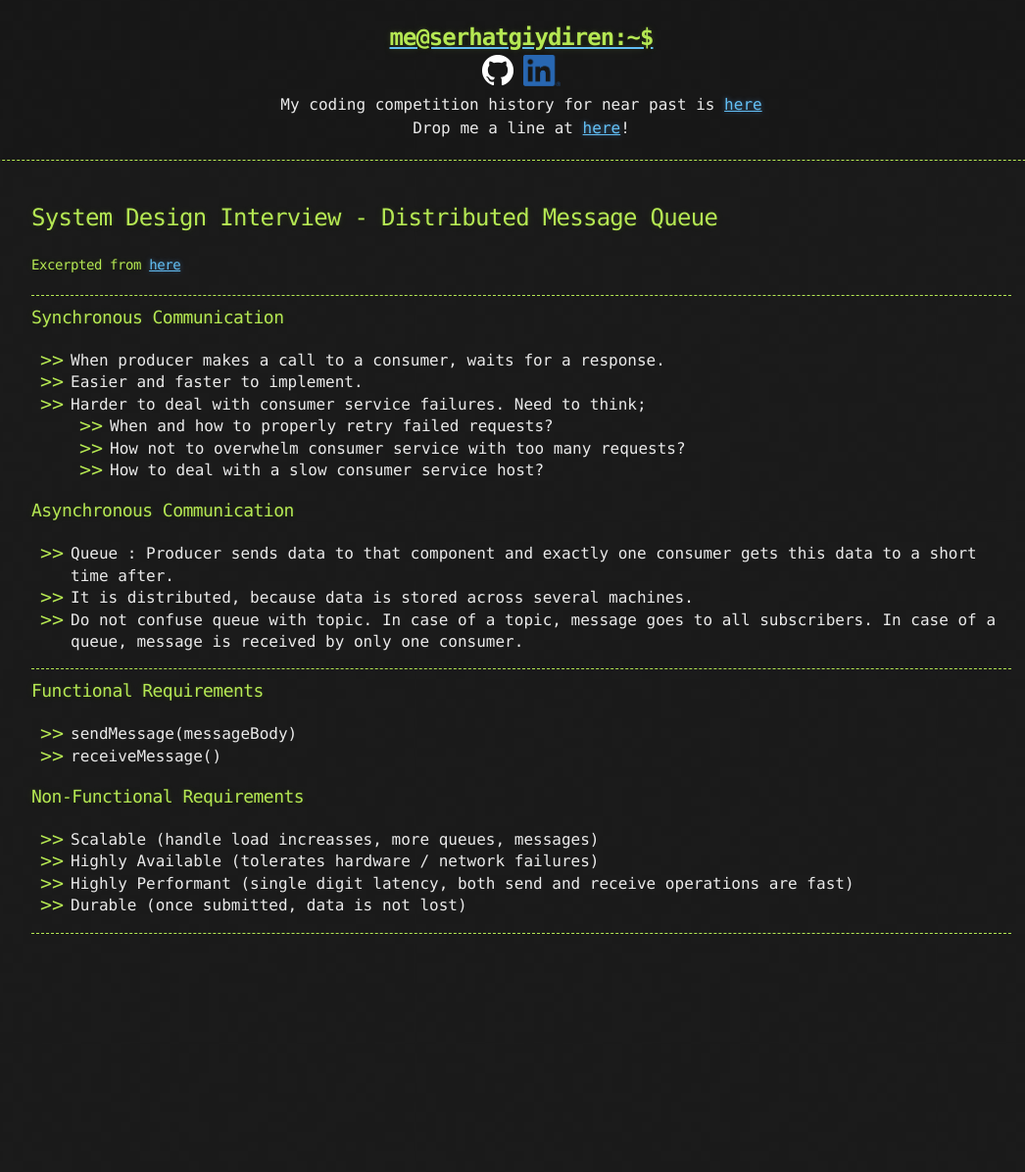
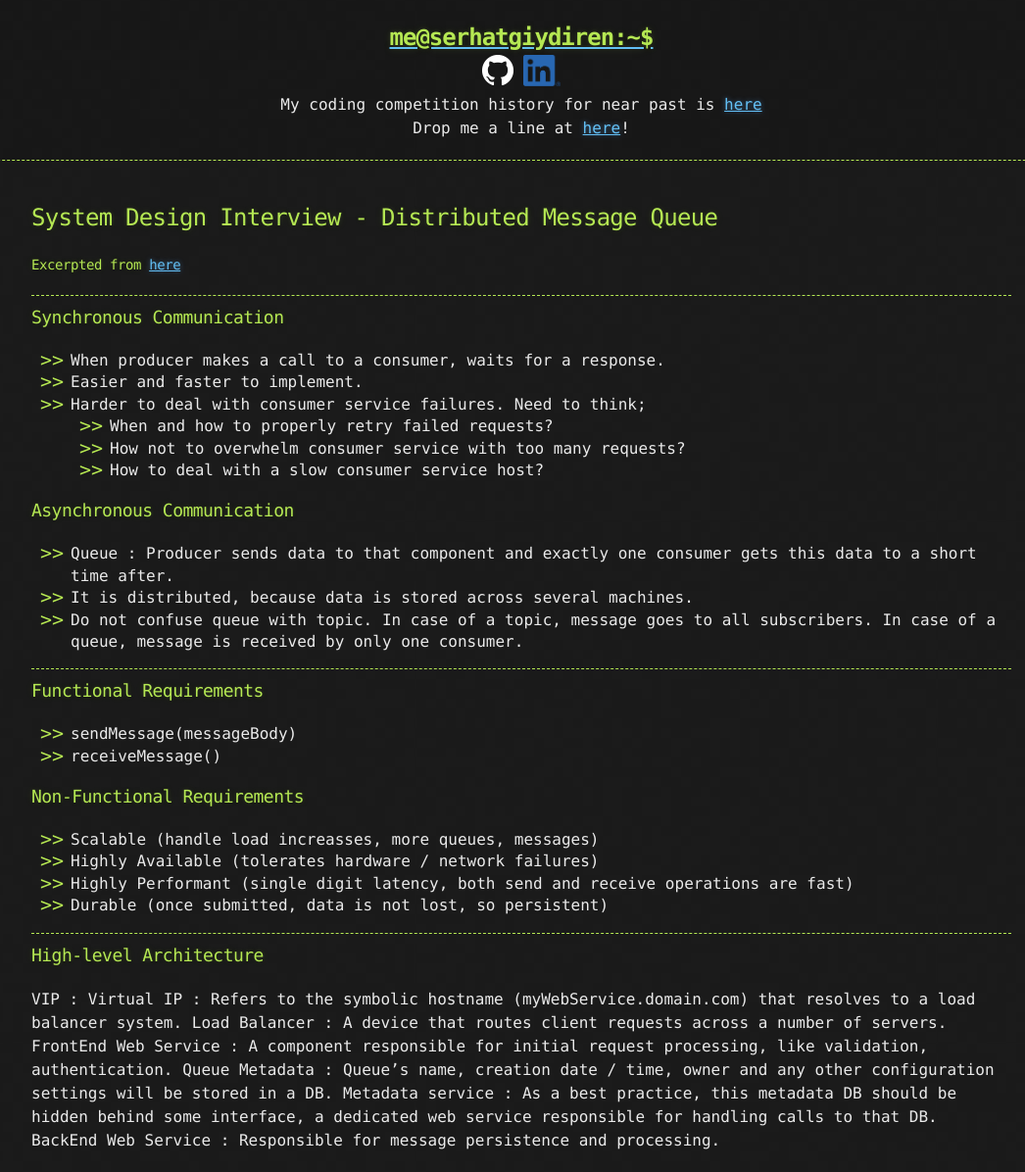
Before and after one commit to goodHunter27/serhatgiydiren.github.io, a Jekyll site: the page built from _posts/2020-01-14-system-design-interview-distributed-message-queue.md, in a window 1280 px wide. Shown: the whole page at 98% size, without its empty margins (108-1154 px from the left). Built offline with Jekyll 4.4.1, drawn with Linux system fonts in a browser that asks for light colours; before the commit the page ends 973 px from its top, so only the background shows below that.

Commit message:
Update 2020-01-14-system-design-interview-distributed-message-queue.md

```diff
--- a/_posts/2020-01-14-system-design-interview-distributed-message-queue.md
+++ b/_posts/2020-01-14-system-design-interview-distributed-message-queue.md
@@ -30,6 +30,17 @@ published: true
 - Scalable (handle load increasses, more queues, messages)
 - Highly Available (tolerates hardware / network failures)
 - Highly Performant (single digit latency, both send and receive operations are fast)
-- Durable (once submitted, data is not lost)
+- Durable (once submitted, data is not lost, so persistent)
 
 -----------------------
+
+### High-level Architecture
+
+
+
+VIP : Virtual IP : Refers to the symbolic hostname (myWebService.domain.com) that resolves to a load balancer system.
+Load Balancer : A device that routes client requests across a number of servers.
+FrontEnd Web Service : A component responsible for initial request processing, like validation, authentication.
+Queue Metadata : Queue's name, creation date / time, owner and any other configuration settings will be stored in a DB.
+Metadata service : As a best practice, this metadata DB should be hidden behind some interface, a dedicated web service responsible for handling calls to that DB.
+BackEnd Web Service : Responsible for message persistence and processing.
```
